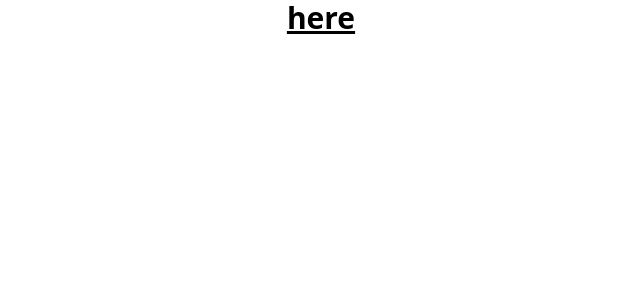
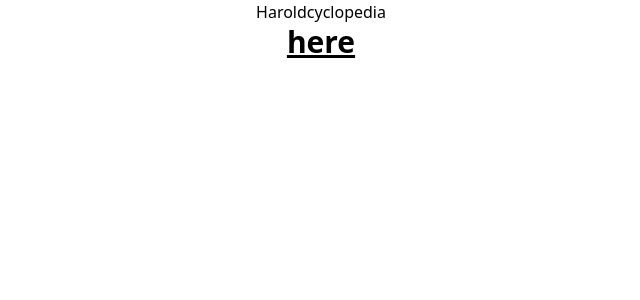
Before and after one commit to Vandhana-Mohan/haroldcyclopedia, a React (Create React App) app: page / in a window 1280 px wide. Shown: the top 300 px of the page, without its empty margins (319-959 px from the left). Built offline with nearby package versions, Linux system fonts and the light colour scheme.

Commit message:
testingt change

```diff
--- a/src/App.js
+++ b/src/App.js
@@ -3,6 +3,7 @@ import './App.css';
 function App() {
   return (
     <div className="App">
+      <h1> Haroldcyclopedia</h1>
       <p class="text-3xl font-bold underline">here</p>
     </div>
   );
```
